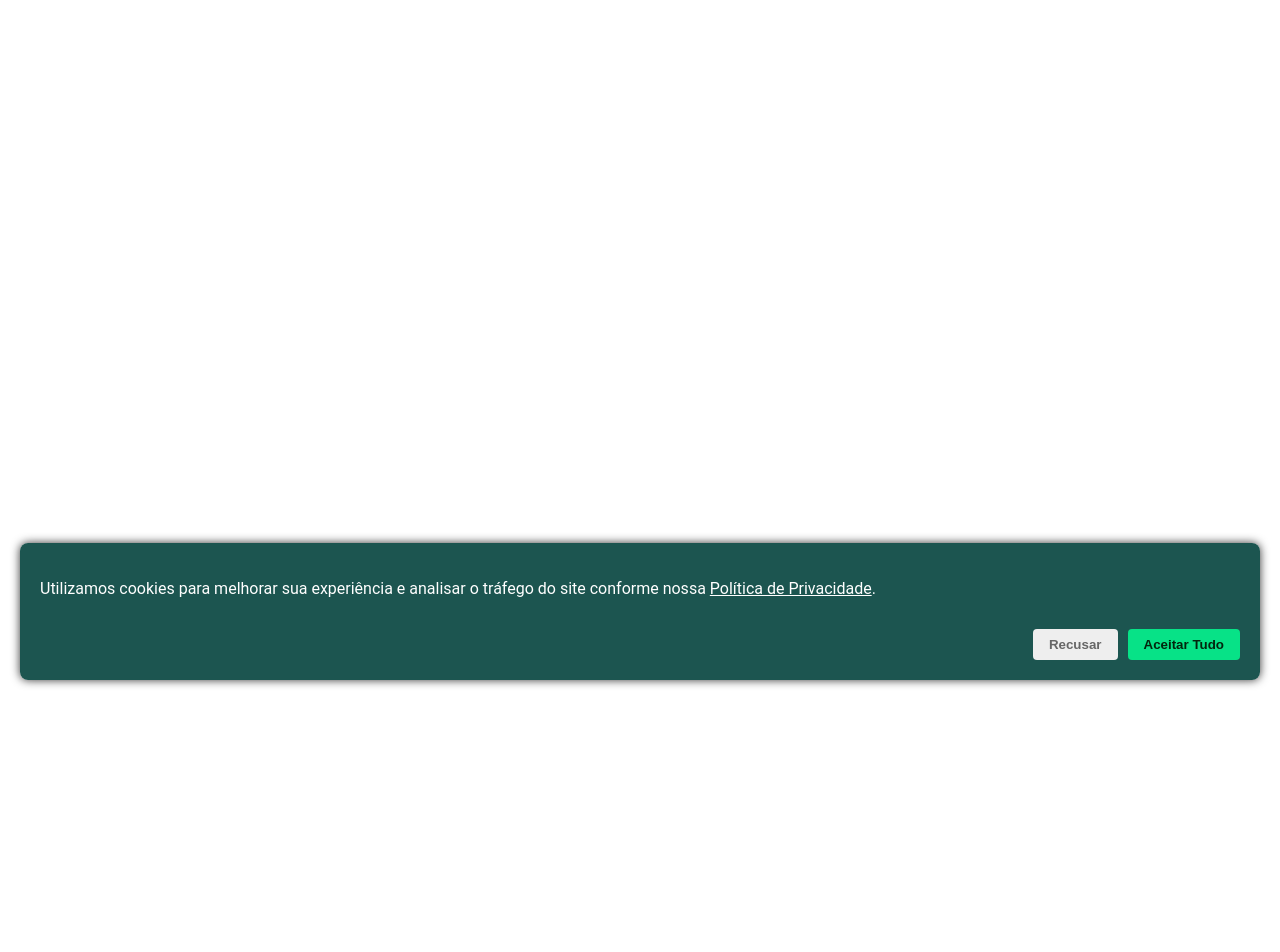
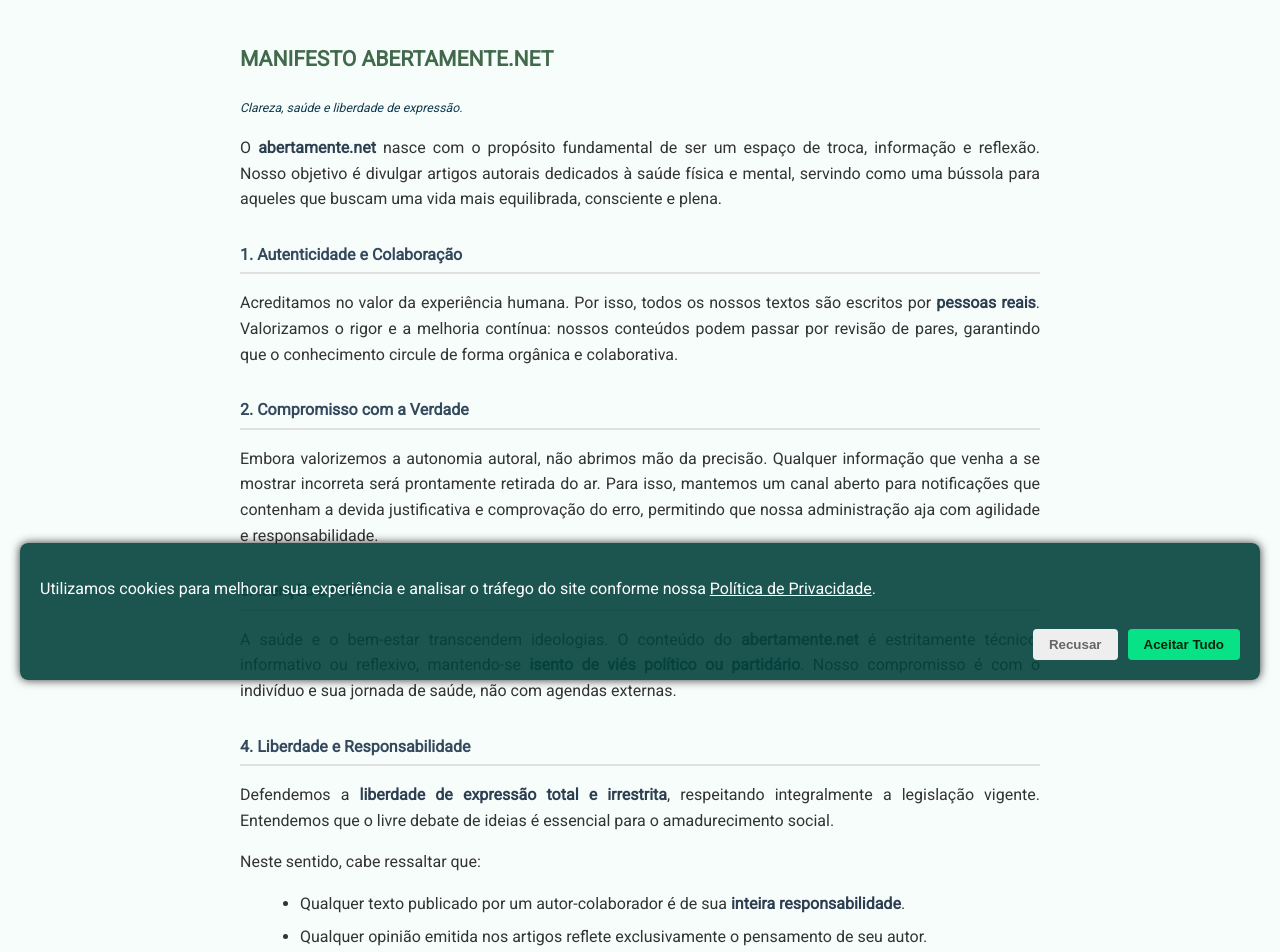
Before and after one commit to hugonorte/cs_nortte_blog, a Nuxt app: page /manifesto in a window 1280 px wide. Shown: the part 100-1052 px from the top of the page. Before the commit the page ends 800 px from the top, so only its background shows below. Built offline with nearby package versions, Linux system fonts and the light colour scheme; no server answers.

Commit message:
Adding manifesto e termos de uso

```diff
--- a/app/components/FooterView.vue
+++ b/app/components/FooterView.vue
@@ -15,11 +15,11 @@
                     <li>
                         <NuxtLink to="/posts">Posts</NuxtLink>
                     </li>
+                    <!-- <li>
+                        <NuxtLink to="/">Categorias</NuxtLink>
+                    </li> -->
                     <li>
-                        <NuxtLink to="/">Categorias</NuxtLink>
-                    </li>
-                    <li>
-                        <NuxtLink to="/">Manifesto</NuxtLink>
+                        <NuxtLink to="/manifesto">Manifesto</NuxtLink>
                     </li>
                 </ul>
             </div>
@@ -31,9 +31,9 @@
                     <li>
                         <NuxtLink to="/">Sobre</NuxtLink>
                     </li>
-                    <li>
-                        <NuxtLink to="/">Contato</NuxtLink>
-                    </li>
+                    <!--<li>
+                        <NuxtLink to="/contato">Contato</NuxtLink>
+                    </li>-->
                     <li>
                         <NuxtLink to="/termos-de-uso">Termos de uso</NuxtLink>
                     </li>
--- /dev/null
+++ b/app/pages/manifesto.vue
@@ -0,0 +1,132 @@
+<script setup lang="ts">
+definePageMeta({
+    layout: 'home'
+});
+</script>
+
+<template>
+    <article>
+        <header>
+            <h1>MANIFESTO ABERTAMENTE.NET</h1>
+            <p><em>Clareza, saúde e liberdade de expressão.</em></p>
+        </header>
+
+        <section>
+            <p>O <strong>abertamente.net</strong> nasce com o propósito fundamental de ser um espaço de troca,
+                informação e reflexão. Nosso objetivo é divulgar artigos autorais dedicados à saúde física e mental,
+                servindo como uma bússola para aqueles que buscam uma vida mais equilibrada, consciente e plena.</p>
+        </section>
+
+        <section>
+            <h2>1. Autenticidade e Colaboração</h2>
+            <p>Acreditamos no valor da experiência humana. Por isso, todos os nossos textos são escritos por
+                <strong>pessoas reais</strong>. Valorizamos o rigor e a melhoria contínua: nossos conteúdos podem passar
+                por revisão de pares, garantindo que o conhecimento circule de forma orgânica e colaborativa.</p>
+        </section>
+
+        <section>
+            <h2>2. Compromisso com a Verdade</h2>
+            <p>Embora valorizemos a autonomia autoral, não abrimos mão da precisão. Qualquer informação que venha a se
+                mostrar incorreta será prontamente retirada do ar. Para isso, mantemos um canal aberto para notificações
+                que contenham a devida justificativa e comprovação do erro, permitindo que nossa administração aja com
+                agilidade e responsabilidade.</p>
+        </section>
+
+        <section>
+            <h2>3. Isenção e Foco</h2>
+            <p>A saúde e o bem-estar transcendem ideologias. O conteúdo do <strong>abertamente.net</strong> é
+                estritamente técnico, informativo ou reflexivo, mantendo-se <strong>isento de viés político ou
+                    partidário</strong>. Nosso compromisso é com o indivíduo e sua jornada de saúde, não com agendas
+                externas.</p>
+        </section>
+
+        <section>
+            <h2>4. Liberdade e Responsabilidade</h2>
+            <p>Defendemos a <strong>liberdade de expressão total e irrestrita</strong>, respeitando integralmente a
+                legislação vigente. Entendemos que o livre debate de ideias é essencial para o amadurecimento social.
+            </p>
+            <p>Neste sentido, cabe ressaltar que:</p>
+            <ul>
+                <li>Qualquer texto publicado por um autor-colaborador é de sua <strong>inteira
+                        responsabilidade</strong>.</li>
+                <li>Qualquer opinião emitida nos artigos reflete exclusivamente o pensamento de seu autor.</li>
+            </ul>
+        </section>
+
+        <hr>
+
+        <div class="warning-box">
+            <strong>Aviso de Sensibilidade:</strong><br>
+            Os conteúdos deste site são produzidos com o intuito de informar e agregar valor, jamais de ferir ou causar
+            dano a outrem. Contudo, temas relacionados à saúde física e mental podem ser sensíveis para algumas pessoas.
+            Sugerimos que indivíduos que se sintam vulneráveis ou sensíveis a estes temas evitem o consumo do conteúdo
+            deste portal.
+        </div>
+    </article>
+</template>
+
+<style scoped lang="scss">
+article {
+    max-width: 800px;
+    margin: 0 auto;
+    padding: 3rem;
+    line-height: 1.6;
+    color: #333;
+}
+
+h1 {
+    color: #41694b;
+    margin-bottom: 10px;
+    font-size: 1.2em;
+}
+
+h2 {
+    color: #34495e;
+    margin-top: 30px;
+    margin-bottom: 15px;
+    font-size: 1em;
+    border-bottom: 2px solid #e0e0e0;
+    padding-bottom: 5px;
+}
+
+p {
+    margin-bottom: 15px;
+    text-align: justify;
+}
+
+ul {
+    margin-left: 20px;
+    margin-bottom: 15px;
+}
+
+li {
+    margin-bottom: 8px;
+}
+
+strong {
+    color: #2c3e50;
+    font-weight: bold;
+}
+
+blockquote {
+    background: #f9f9f9;
+    border-left: 5px solid #3498db;
+    margin: 15px 0;
+    padding: 10px 20px;
+    font-style: italic;
+}
+
+@media (max-width: 600px) {
+    article {
+        padding: 10px;
+    }
+
+    h1 {
+        font-size: 1.5em;
+    }
+
+    h2 {
+        font-size: 1.2em;
+    }
+}
+</style>
--- a/app/pages/termos-de-uso.vue
+++ b/app/pages/termos-de-uso.vue
@@ -3,6 +3,7 @@
     layout: 'home'
 });
 </script>
+
 <template>
     <article>
         <h1>Termos de Uso e Política de Privacidade</h1>
@@ -102,22 +103,22 @@
 article {
     max-width: 800px;
     margin: 0 auto;
-    padding: 20px;
+    padding: 3rem;
     line-height: 1.6;
     color: #333;
 }
 
 h1 {
-    color: #2c3e50;
+    color: #41694b;
     margin-bottom: 10px;
-    font-size: 2em;
+    font-size: 1.2em;
 }
 
 h2 {
     color: #34495e;
     margin-top: 30px;
     margin-bottom: 15px;
-    font-size: 1.5em;
+    font-size: 1em;
     border-bottom: 2px solid #e0e0e0;
     padding-bottom: 5px;
 }
```
